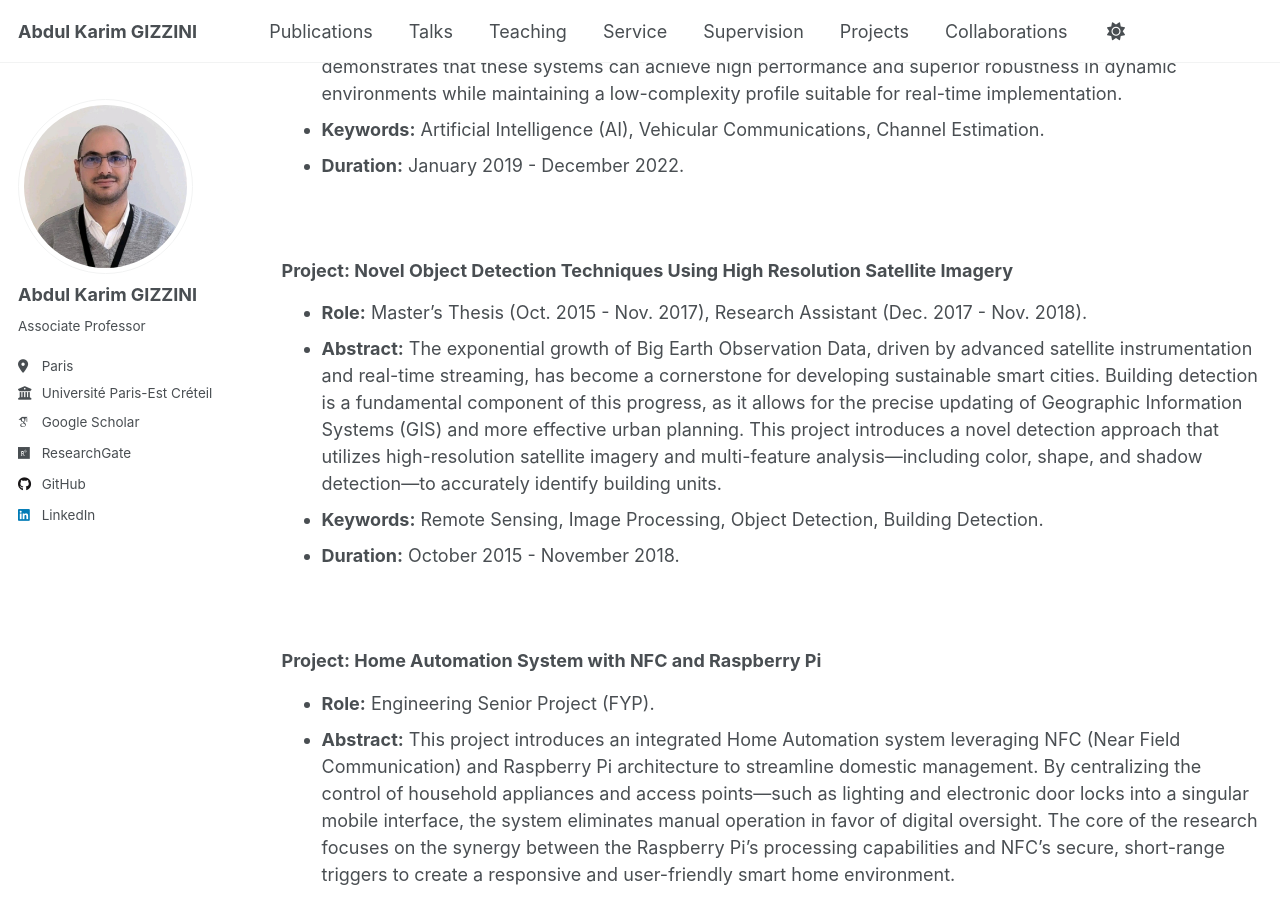
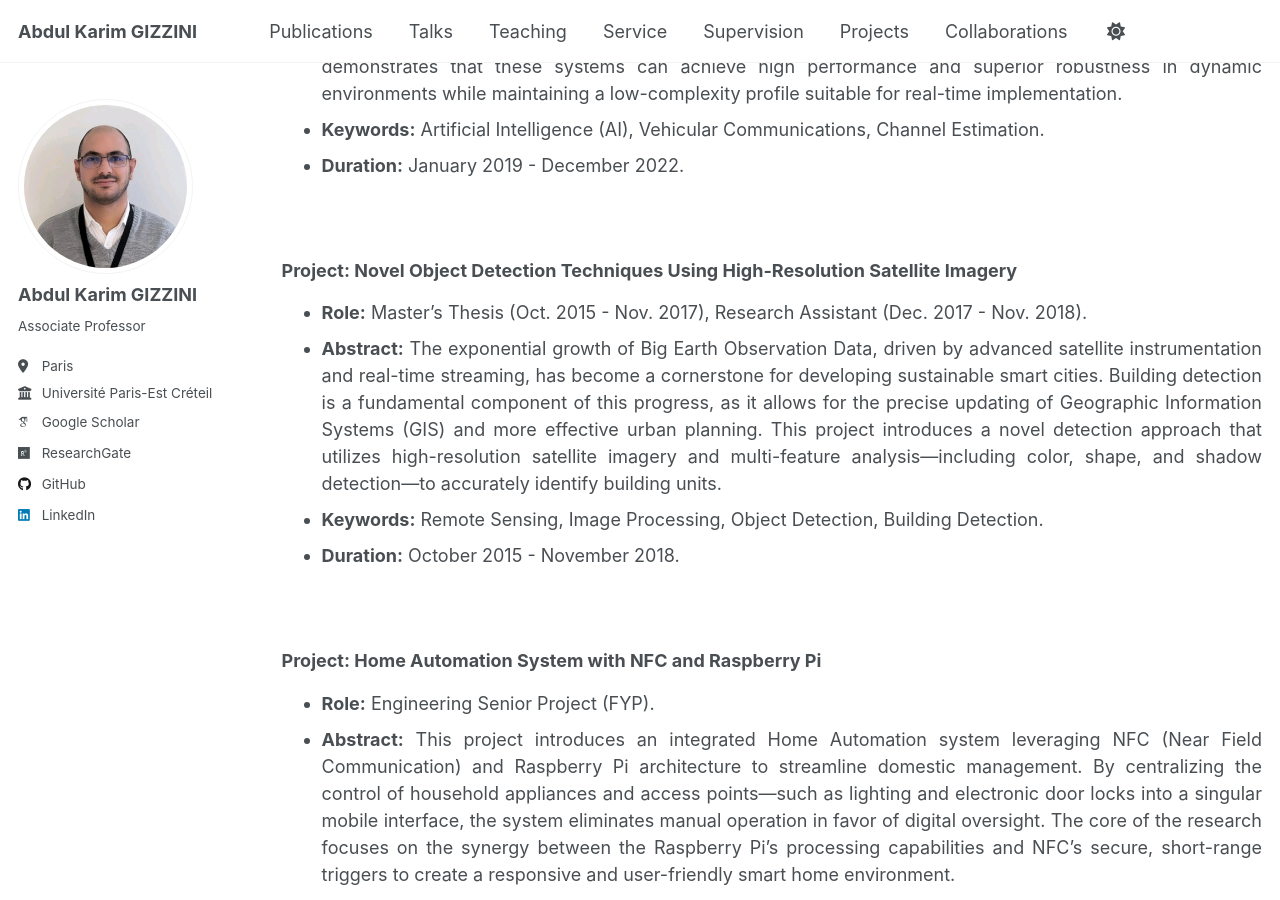
Before and after one commit to abdulkarimgizzini/abdulkarimgizzini-website, a Jekyll site: the page built from _pages/projects.md, in a window 1280 px wide and 900 px high, scrolled down 1754 px. Built offline with Jekyll 4.4.1, drawn with Linux system fonts in a browser that asks for light colours; some web fonts are replaced; a script that is not in the unit is left out.

Commit message:
Enhance project abstracts with HTML formatting
Updated project abstracts to include HTML formatting for better presentation.

```diff
--- a/_pages/projects.md
+++ b/_pages/projects.md
@@ -20,7 +20,7 @@ author_profile: true
 ### Project: AI-based SDN Network Automation
 
 * **Role:** Research and Development (R&D) Project Manager.
-* **Abstract:** This project focuses on leveraging AI to enable SDN network automation, specifically targeting two critical applications: traffic matrix prediction and KPI modeling. The study evaluates the transition from traditional statistical methods to advanced DL models and Graph Neural Networks, demonstrating how these AI-based solutions effectively capture complex, nonlinear behaviors. By optimizing these architectures for real-time responsiveness and structural accuracy, the project provides a robust framework for intelligent resource management and automated decision-making for SDN networks.
+* <div style="text-align: justify;"><strong>Abstract:</strong> This project focuses on leveraging AI to enable SDN network automation, specifically targeting two critical applications: traffic matrix prediction and KPI modeling. The study evaluates the transition from traditional statistical methods to advanced DL models and Graph Neural Networks, demonstrating how these AI-based solutions effectively capture complex, nonlinear behaviors. By optimizing these architectures for real-time responsiveness and structural accuracy, the project provides a robust framework for intelligent resource management and automated decision-making for SDN networks.</div>
 * **Keywords:** Software-defined Network (SDN), Network Automation, Traffic Prediction, Network Modelling.
 * **Duration:** January 2024 - August 2025.
 
@@ -30,7 +30,7 @@ author_profile: true
 ### Project: EcoTrain
 
 * **Role:** Postdoctoral Researcher.
-* **Abstract:** The ECOTRAIN project aims to develop a system of autonomous, lightweight, battery-powered rail vehicles. The primary objective of this role is to propose and develop Vehicle-to-Infrastructure (V2I) and Vehicle-to-Vehicle (V2V) communication solutions. This involves studying potential V2X technologies, modeling Key Performance Indicators (KPIs) tailored to the ECOTRAIN context, and investigating physical-layer enhancements to ensure robust system performance.
+* <div style="text-align: justify;"><strong>Abstract:</strong> The ECOTRAIN project aims to develop a system of autonomous, lightweight, battery-powered rail vehicles. The primary objective of this role is to propose and develop Vehicle-to-Infrastructure (V2I) and Vehicle-to-Vehicle (V2V) communication solutions. This involves studying potential V2X technologies, modeling Key Performance Indicators (KPIs) tailored to the ECOTRAIN context, and investigating physical-layer enhancements to ensure robust system performance.</div>
 * **Keywords:** Autonomus Train, V2X Communivations, Mission-Critical Applications.
 * **Duration:** January 2023 - December 2024.
 
@@ -40,17 +40,17 @@ author_profile: true
 ### Project: Advanced Deep Learning-Based Channel Estimation for Vehicular Communications
 
 * **Role:** PhD (Jan. 2019 - Dec. 2021), Postdoctoral Researcher (Jan. 2022 - Dec. 2022).
-* **Abstract:** The rapid evolution of wireless communications is essential for intelligent transportation, yet the high mobility of vehicular environments creates significant reliability challenges due to time-varying channels and the Doppler effect. Traditional channel estimation methods often struggle in these scenarios, as they are either too computationally complex for real-time use or too simplistic to remain robust. This thesis proposes leveraging Deep Learning (DL) to bridge this gap, offering a data-driven approach that identifies complex patterns without relying on rigid statistical models. By integrating optimized DL architectures, the research demonstrates that these systems can achieve high performance and superior robustness in dynamic environments while maintaining a low-complexity profile suitable for real-time implementation.
+* <div style="text-align: justify;"><strong>Abstract:</strong> The rapid evolution of wireless communications is essential for intelligent transportation, yet the high mobility of vehicular environments creates significant reliability challenges due to time-varying channels and the Doppler effect. Traditional channel estimation methods often struggle in these scenarios, as they are either too computationally complex for real-time use or too simplistic to remain robust. This thesis proposes leveraging Deep Learning (DL) to bridge this gap, offering a data-driven approach that identifies complex patterns without relying on rigid statistical models. By integrating optimized DL architectures, the research demonstrates that these systems can achieve high performance and superior robustness in dynamic environments while maintaining a low-complexity profile suitable for real-time implementation.</div>
 * **Keywords:** Artificial Intelligence (AI), Vehicular Communications, Channel Estimation.
 * **Duration:** January 2019 - December 2022.
 
 <br/>
 
 
-### Project: Novel Object Detection Techniques Using High Resolution Satellite Imagery
+### Project: Novel Object Detection Techniques Using High-Resolution Satellite Imagery
 
 * **Role:** Master's Thesis (Oct. 2015 - Nov. 2017), Research Assistant (Dec. 2017 - Nov. 2018).
-* **Abstract:** The exponential growth of Big Earth Observation Data, driven by advanced satellite instrumentation and real-time streaming, has become a cornerstone for developing sustainable smart cities. Building detection is a fundamental component of this progress, as it allows for the precise updating of Geographic Information Systems (GIS) and more effective urban planning. This project introduces a novel detection approach that utilizes high-resolution satellite imagery and multi-feature analysis—including color, shape, and shadow detection—to accurately identify building units.
+* <div style="text-align: justify;"><strong>Abstract:</strong> The exponential growth of Big Earth Observation Data, driven by advanced satellite instrumentation and real-time streaming, has become a cornerstone for developing sustainable smart cities. Building detection is a fundamental component of this progress, as it allows for the precise updating of Geographic Information Systems (GIS) and more effective urban planning. This project introduces a novel detection approach that utilizes high-resolution satellite imagery and multi-feature analysis—including color, shape, and shadow detection—to accurately identify building units.</div>
 * **Keywords:** Remote Sensing, Image Processing, Object Detection, Building Detection.
 * **Duration:** October 2015 - November 2018.
 
@@ -62,6 +62,6 @@ author_profile: true
 ### Project: Home Automation System with NFC and Raspberry Pi
 
 * **Role:** Engineering Senior Project (FYP).
-* **Abstract:** This project introduces an integrated Home Automation system leveraging NFC (Near Field Communication) and Raspberry Pi architecture to streamline domestic management. By centralizing the control of household appliances and access points—such as lighting and electronic door locks into a singular mobile interface, the system eliminates manual operation in favor of digital oversight. The core of the research focuses on the synergy between the Raspberry Pi’s processing capabilities and NFC’s secure, short-range triggers to create a responsive and user-friendly smart home environment.
+* <div style="text-align: justify;"><strong>Abstract:</strong> This project introduces an integrated Home Automation system leveraging NFC (Near Field Communication) and Raspberry Pi architecture to streamline domestic management. By centralizing the control of household appliances and access points—such as lighting and electronic door locks into a singular mobile interface, the system eliminates manual operation in favor of digital oversight. The core of the research focuses on the synergy between the Raspberry Pi’s processing capabilities and NFC’s secure, short-range triggers to create a responsive and user-friendly smart home environment.</div>
 * **Keywords:** Home Automation, Control System, Near Field Communications (NFC), Raspberry Pi.
 * **Duration:** March 2015 - August 2015.
```
